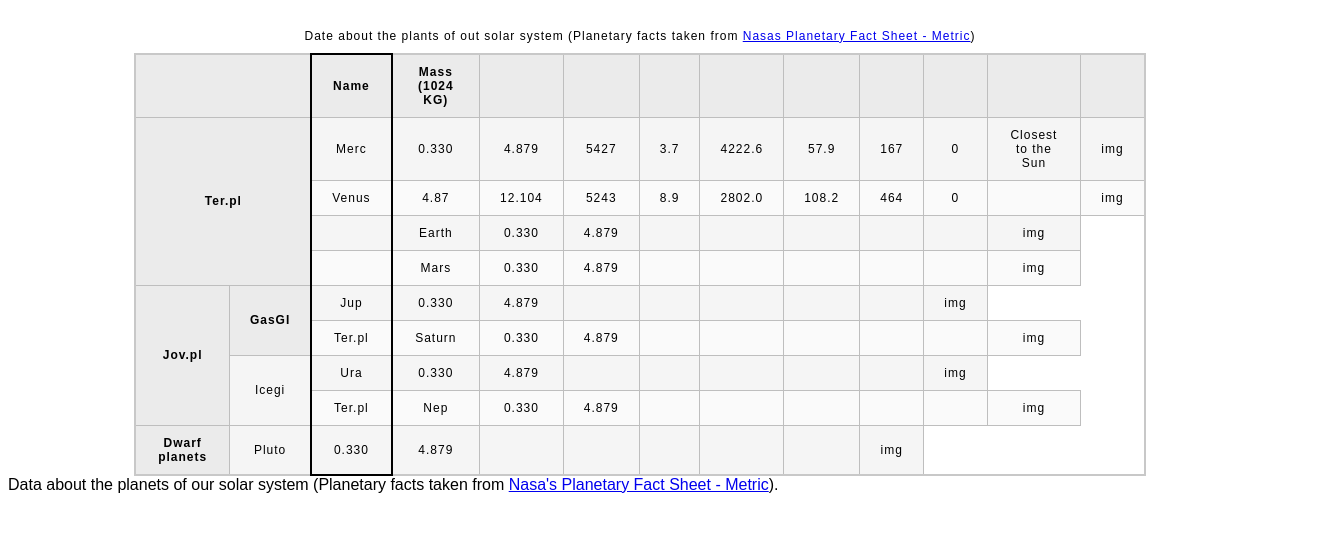
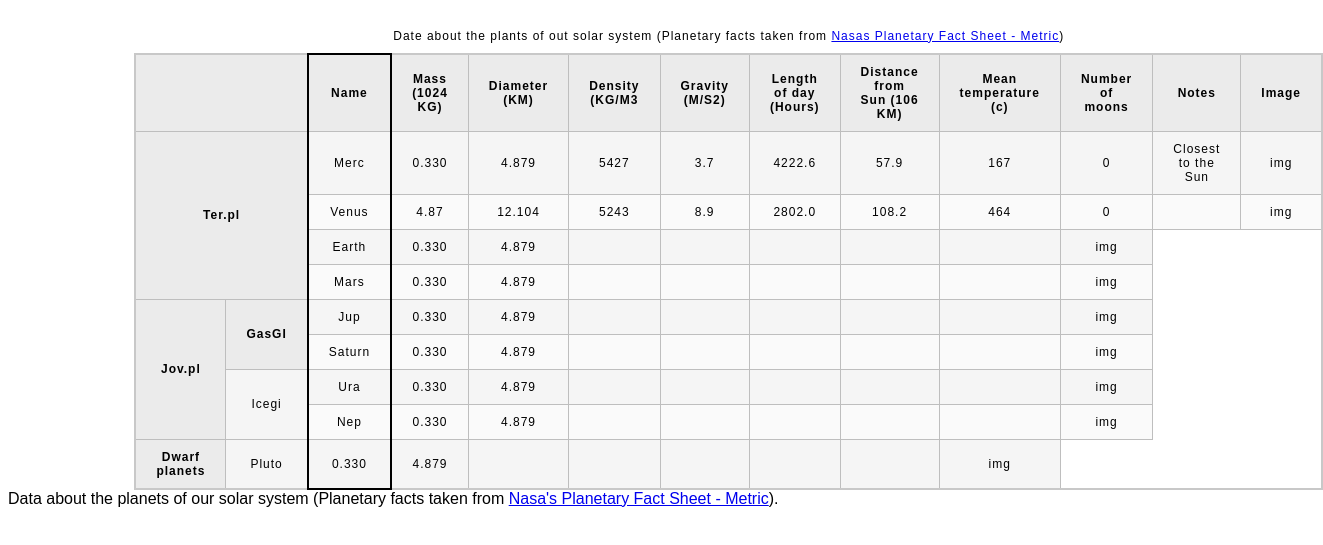
Before and after one commit to EStaab/EStaab.github.io, a plain HTML site: page planets-table/index.html in a window 1280 px wide. Shown: the part 61-606 px from the top of the page, 1323 px wide, since content can reach past the window. Drawn offline with Linux system fonts and the light colour scheme.

Commit message:
Planets
Heading for rows and cols added/fixed.

```diff
--- a/planets-table/index.html
+++ b/planets-table/index.html
@@ -37,15 +37,15 @@
                         <th colspan="2"></th>
                         <th>Name</th>
                         <th>Mass (1024 KG)</th>
-                        <th></th>
-                        <th></th>
-                        <th></th>
-                        <th></th>
-                        <th></th>
-                        <th></th>
-                        <th></th>
-                        <th></th>
-                        <th></th>
+                        <th>Diameter (KM)</th>
+                        <th>Density (KG/M3</th>
+                        <th>Gravity (M/S2)</th>
+                        <th>Length of day (Hours)</th>
+                        <th>Distance from Sun (106 KM)</th>
+                        <th>Mean temperature (c)</th>
+                        <th>Number of moons</th>
+                        <th>Notes</th>
+                        <th>Image</th>
                     </tr>
                 </thead>
                 <tbody>
@@ -77,7 +77,6 @@
                         <td>img</td>
                     </tr>
                     <tr>
-                        <td></td>
                         <td>Earth</td>
                         <td>0.330</td>
                         <td>4.879</td>
@@ -89,7 +88,6 @@
                         <td>img</td>
                     </tr>
                     <tr>
-                        <td></td>
                         <td>Mars</td>
                         <td>0.330</td>
                         <td>4.879</td>
@@ -114,7 +112,6 @@
                         <td>img</td>
                     </tr>
                     <tr>
-                        <td>Ter.pl</td>
                         <td>Saturn</td>
                         <td>0.330</td>
                         <td>4.879</td>
@@ -138,7 +135,6 @@
                         <td>img</td>
                     </tr>
                     <tr>
-                        <td>Ter.pl</td>
                         <td>Nep</td>
                         <td>0.330</td>
                         <td>4.879</td>
```
